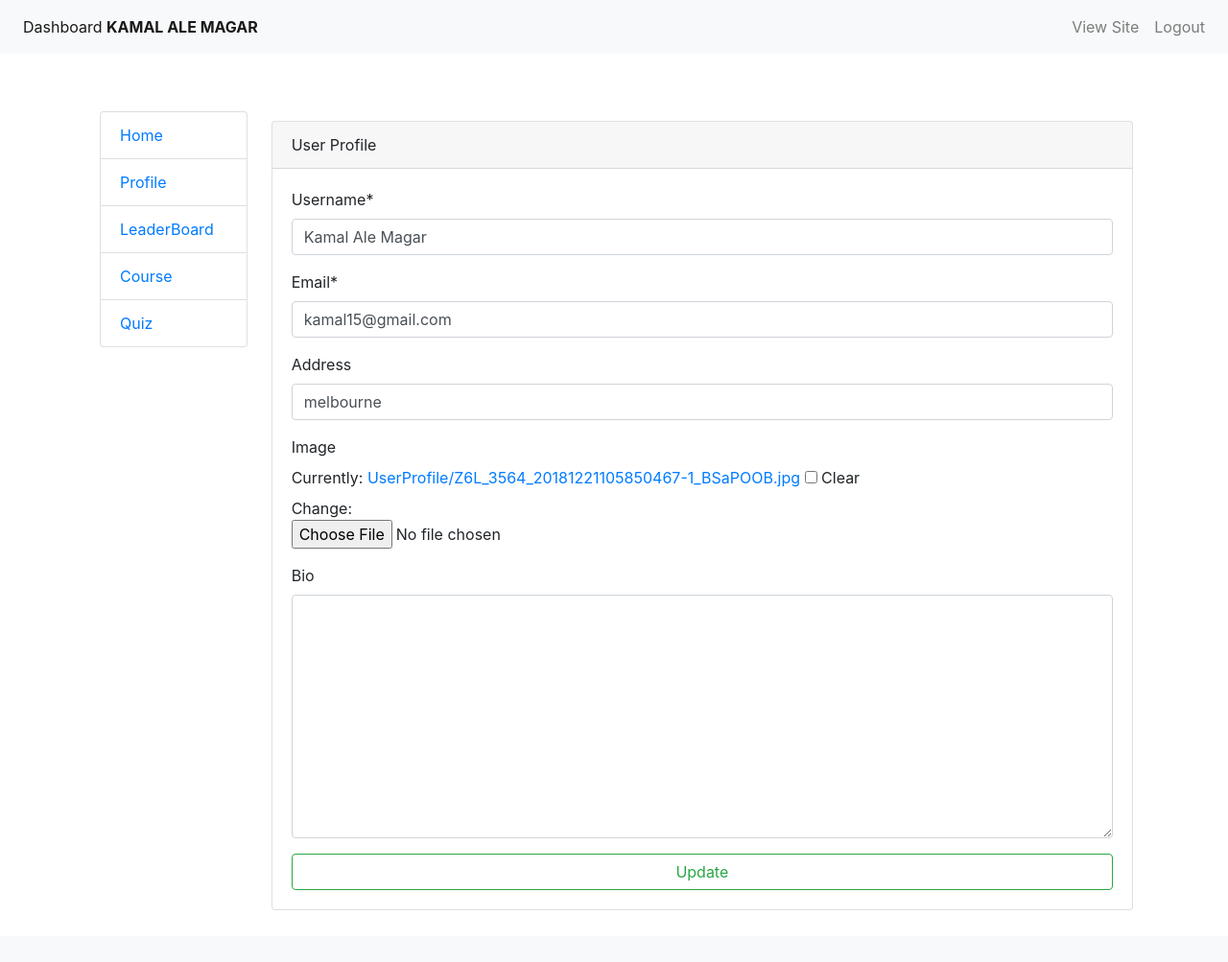
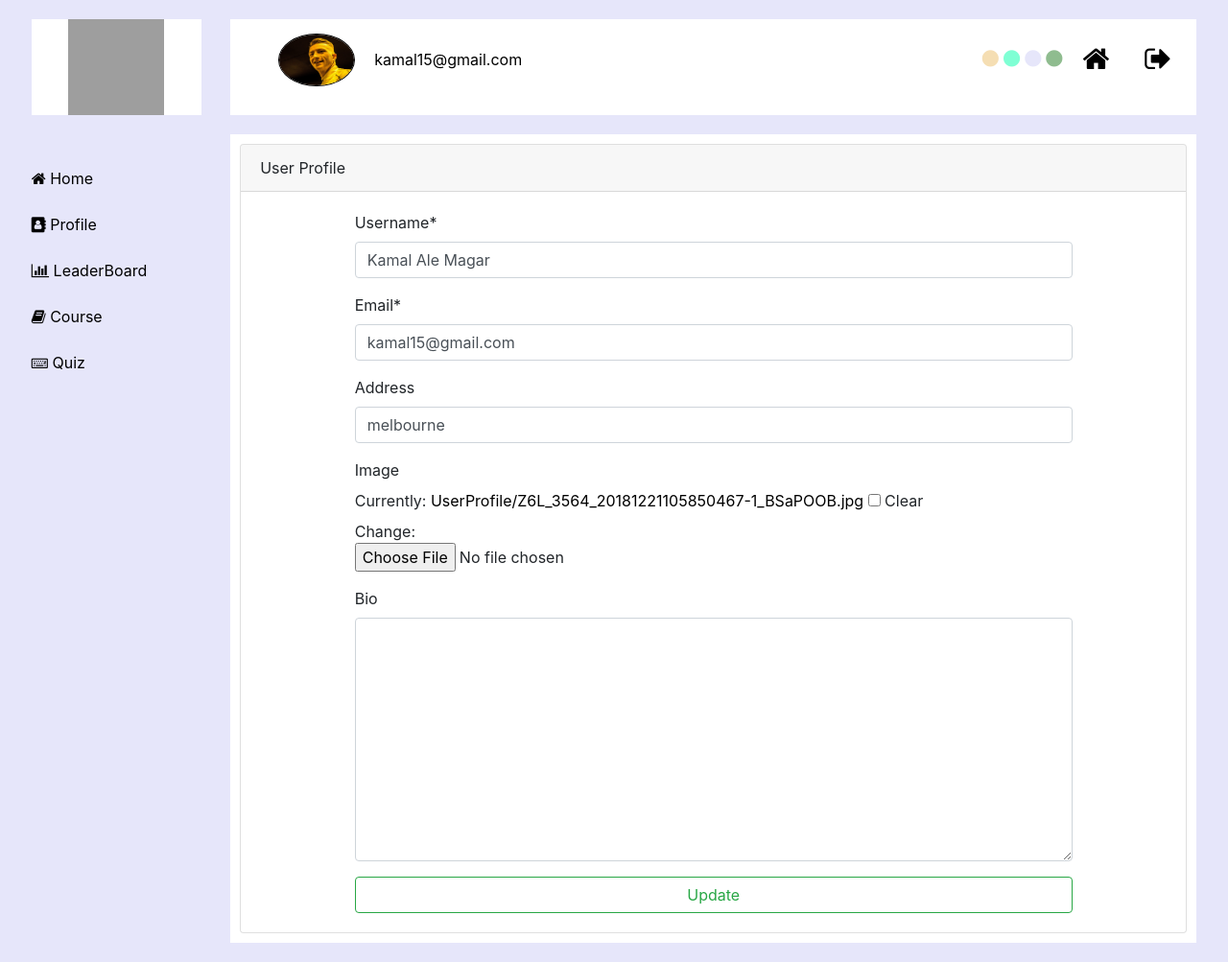
Before and after one commit to niscee/django-quiz-app, a Django app: page /dashboard/profile/ in a window 1280 px wide. Shown: the whole page at 96% size. Before the commit the page ends 949 px from the top, so only its background shows below. Run offline with Django 3.2, Linux system fonts and the light colour scheme; a user stored in the database is signed in; data comes from the database, SQL or seed files in the repository; both versions use the stored data as it was after the commit; some libraries are stand-ins or nearby versions; grey boxes are pictures that could not be loaded.

Commit message:
admin dashboard customize

```diff
--- /dev/null
+++ b/project/static_files/aquamarine.css
@@ -0,0 +1,3 @@
+body {
+    background-color: #7FFFD4;
+}
--- /dev/null
+++ b/project/static_files/green.css
@@ -0,0 +1,3 @@
+body {
+    background-color: #8FBC8F;
+}
--- /dev/null
+++ b/project/static_files/lightblue.css
@@ -0,0 +1,3 @@
+body {
+    background-color: #E6E6FA;
+}
--- a/project/static_files/style.css
+++ b/project/static_files/style.css
@@ -26,8 +26,7 @@ ul {
 }
 
 .container {
-  width: 95%;
-  max-width: 1600px;
+  width: 90%;
   margin: auto;
 }
 
--- /dev/null
+++ b/project/static_files/wheat.css
@@ -0,0 +1,3 @@
+body {
+    background-color: #F5DEB3;
+}
--- a/project/templates/dashboard/course/student/coursesingle.html
+++ b/project/templates/dashboard/course/student/coursesingle.html
@@ -6,7 +6,7 @@
     grid-template-columns: 75% auto;
   }
 
-  @media(max-width: 500px) {
+  @media(max-width: 1000px) {
   #course {
       grid-template-columns: 1fr;
   }
--- a/project/templates/dashboard/includes/master.html
+++ b/project/templates/dashboard/includes/master.html
@@ -1,55 +1,106 @@
+{% load static %}
 <!DOCTYPE html>
 <html lang="en">
+
 <head>
   <meta charset="UTF-8" />
   <meta http-equiv="X-UA-Compatible" content="IE=edge" />
   <meta name="viewport" content="width=device-width, initial-scale=1.0" />
-    <link
-      rel="stylesheet"
-      href="https://maxcdn.bootstrapcdn.com/bootstrap/4.5.2/css/bootstrap.min.css"
-    />
+  <link rel="stylesheet" href="https://maxcdn.bootstrapcdn.com/bootstrap/4.5.2/css/bootstrap.min.css" />
   <script src="https://ajax.googleapis.com/ajax/libs/jquery/3.5.1/jquery.min.js"></script>
   <script src="https://cdnjs.cloudflare.com/ajax/libs/popper.js/1.16.0/umd/popper.min.js"></script>
   <script src="https://maxcdn.bootstrapcdn.com/bootstrap/4.5.2/js/bootstrap.min.js"></script>
+  <link rel="stylesheet" href="https://cdnjs.cloudflare.com/ajax/libs/font-awesome/4.7.0/css/font-awesome.min.css">
+  <link rel="stylesheet" href="{% static './lightblue.css' %}" id="mySheet">
   <title>LMS-Dashboard</title>
 </head>
 
 <style>
-
   .container1 {
-      margin: 20px auto;
-      /* box-shadow: 0 4px 8px 0 rgba(0, 0, 0, 0.2),
-        0 6px 20px 0 rgba(0, 0, 0, 0.19); */
-      padding: 0px 20px;
-      width: 90%;
-      padding: 40px;
-
+    padding: 20px;
+    width: 98%;
+    margin: auto;
   }
 
-    #dashboard-heading {
-      padding: 10px;
-      background-color: blue;
-      color: white;
-      text-align: center;
-      margin: 40px auto 0px;
-      width: 90%;
+  .nav-right li {
+    padding-left: 5px;
+  }
+
+  @media screen and (max-width: 800px) {
+    #right-headnav {
+      display: none;
+    }
   }
 </style>
+
 <body>
-    {% include "dashboard/includes/navbar.html" %}
-    <!-- <p id="dashboard-heading">Welcome to User Dashboard</p> -->
+
+
   <div class="container1">
     <div class="row">
       <div class="col-md-2 col-sm-12 col-lg-2">
+        <div style="background-color: white; margin-bottom: 50px; height: 100px;">
+          <img src="https://cdn4.iconfinder.com/data/icons/flat-brand-logo-2/512/microsoft-512.png" alt="logo" id="logo"
+            style="height: 100px; width: 100px; display: block; margin: auto;">
+        </div>
         {% include "dashboard/includes/sidebar.html" %}
       </div>
 
-        <div
-          class="col-md-10 col-sm-12 col-lg-10"
-          style="padding: 0px;height: 800px; padding: 10px;">
+      <div class="col-md-10 col-sm-12 col-lg-10">
+        <div style="background-color: white; margin-bottom: 20px; height: 100px; display: flex; align-items: center; padding: 0px 10px; justify-content: space-between; flex-wrap: wrap;">
+
+          <ul style="display: flex; list-style-type: none; align-items: center;" id="ul-left">
+            <li><a href=""><img src="{{request.user.userprofile.imageURL}}" alt="user-profile"
+                  style="width: 80px; height: 55px; border-radius: 80%; border: 1px solid black;"></li>
+            <li><a href="" style="padding-left: 20px;">{{request.user}}</a></li>
+          </ul>
+
+
+          <ul class="nav-right" style="display: flex; list-style-type: none; align-items: center;">
+            <li onclick="changeTheme('wheat.css')"><a><i class="fa fa-circle changecolor"
+                  style="font-size:20px; color: #F5DEB3"></a></i></li>
+            <li onclick="changeTheme('aquamarine.css')"><a><i class="fa fa-circle changecolor"
+                  style="font-size:20px; color: #7FFFD4"></a></i></li>
+            <li onclick="changeTheme('lightblue.css')"><a><i class="fa fa-circle changecolor"
+                  style="font-size:20px; color: #E6E6FA"></a></i></li>
+            <li onclick="changeTheme('green.css')"><a><i class="fa fa-circle changecolor"
+                  style="font-size:20px; color: #8FBC8F"></i></a></li>
+            <li><a class="nav-link" href="{% url 'Frontend:home' %}" title="view site"><i class="fa fa-home"
+                  style="font-size:30px"></i></a></li>
+            <li><a class="nav-link" href="{% url 'Authentication:logout' %}" title="logout"><i class="fa fa-sign-out"
+                  style="font-size:30px"></i></a></li>
+          </ul>
+
+        </div>
+
+        <div style="padding: 10px; box-sizing: border-box; background-color: white">
           {% block content %} {% endblock %}
         </div>
       </div>
     </div>
+  </div>
+
+
 </body>
+
+
+<script>
+  var cssFile = '{% static './' %}';
+
+  var setTheme = localStorage.getItem('theme');
+
+  if (setTheme == null) {
+    changeTheme("lightblue.css")
+  }
+  else {
+    changeTheme(setTheme);
+  }
+
+
+  function changeTheme(sheet) {
+    document.getElementById("mySheet").href = cssFile + sheet;
+    localStorage.setItem("theme", sheet);
+  }
+</script>
+
 </html>
--- a/project/templates/dashboard/includes/sidebar.html
+++ b/project/templates/dashboard/includes/sidebar.html
@@ -1,17 +1,36 @@
-<ul class="list-group" style="list-style-type: None;">
-  <li class="list-group-item"><a href="{% url 'Dashboard:dashboard' %}">Home</a></li>
-  <li class="list-group-item"><a href="{% url 'Dashboard:profile' %}">Profile</a></li>
-  <li class="list-group-item"><a href="{% url 'Quiz:leaderBoard' %}">LeaderBoard</a></li>
+<style>
+  a {
+    color: black;
+  }
+</style>
+
+<div style="line-height: 2;">
+  <a href="{% url 'Dashboard:dashboard' %}">
+    <p><i class="fa fa-home"></i> Home</p>
+  </a>
+  <a href="{% url 'Dashboard:profile' %}">
+    <p><i class="fa fa-address-book"></i> Profile</p>
+  </a>
+  <a href="{% url 'Quiz:leaderBoard' %}">
+    <p><i class="fa fa-bar-chart"></i> LeaderBoard</p>
+  </a>
 
 
   {% if request.user.userprofile.user_type == "TEC" %}
-  <li class="list-group-item"><a href="{% url 'CourseCategory:course' %}">Course</a></li>
-  <li class="list-group-item"><a href="{% url 'Quiz:quiz' %}">Quiz</a></li>
+  <a href="{% url 'CourseCategory:course' %}">
+    <p><i class="fa fa-book"></i> Course</p>
+  </a>
+  <a href="{% url 'Quiz:quiz' %}">
+    <p><i class="fa fa-keyboard-o"></i> Quiz</p>
+  </a>
   {% endif %}
 
   {% if request.user.userprofile.user_type == "STD" %}
-  <li class="list-group-item"><a href="{% url 'CourseCategory:courseList' %}">Course</a></li>
-  <li class="list-group-item"><a href="{% url 'Quiz:startQuiz' %}">Quiz</a></li>
+  <a href="{% url 'CourseCategory:courseList' %}">
+    <p><i class="fa fa-book"></i> Course</p>
+  </a>
+  <a href="{% url 'Quiz:startQuiz' %}">
+    <p><i class="fa fa-keyboard-o"></i> Quiz</p>
+  </a>
   {% endif %}
-
-</ul>
+</div>
--- a/project/templates/dashboard/userprofile/profile.html
+++ b/project/templates/dashboard/userprofile/profile.html
@@ -3,7 +3,7 @@
 
 <div class="card">
     <div class="card-header">User Profile</div>
-    <div class="card-body" id="course">
+    <div class="card-body" id="course" style="width: 80%; margin: auto">
       <form method="POST" enctype="multipart/form-data">
         {% csrf_token %}
         {% include "authentication/message.html" %}
--- a/project/templates/frontend/layout/navbar.html
+++ b/project/templates/frontend/layout/navbar.html
@@ -29,5 +29,8 @@
     <li>
       <a href="#"><img src="{% static 'cart.jpg' %}" alt="cart-icon" id="cart-icon" /></a>
     </li>
+    <li style="padding-left: 0px;">
+      <span style="background-color: red; border-radius: 50%; padding: 8px;">3</span>
+    </li>
   </ul>
 </nav>
```
Also changed, not shown: project/templates/frontend/all_product.html (+15 -2 lines), project/Dashboard/views.py (line endings or trailing spaces), project/db.sqlite3. Lines whose indentation alone changed are shown as unchanged.
